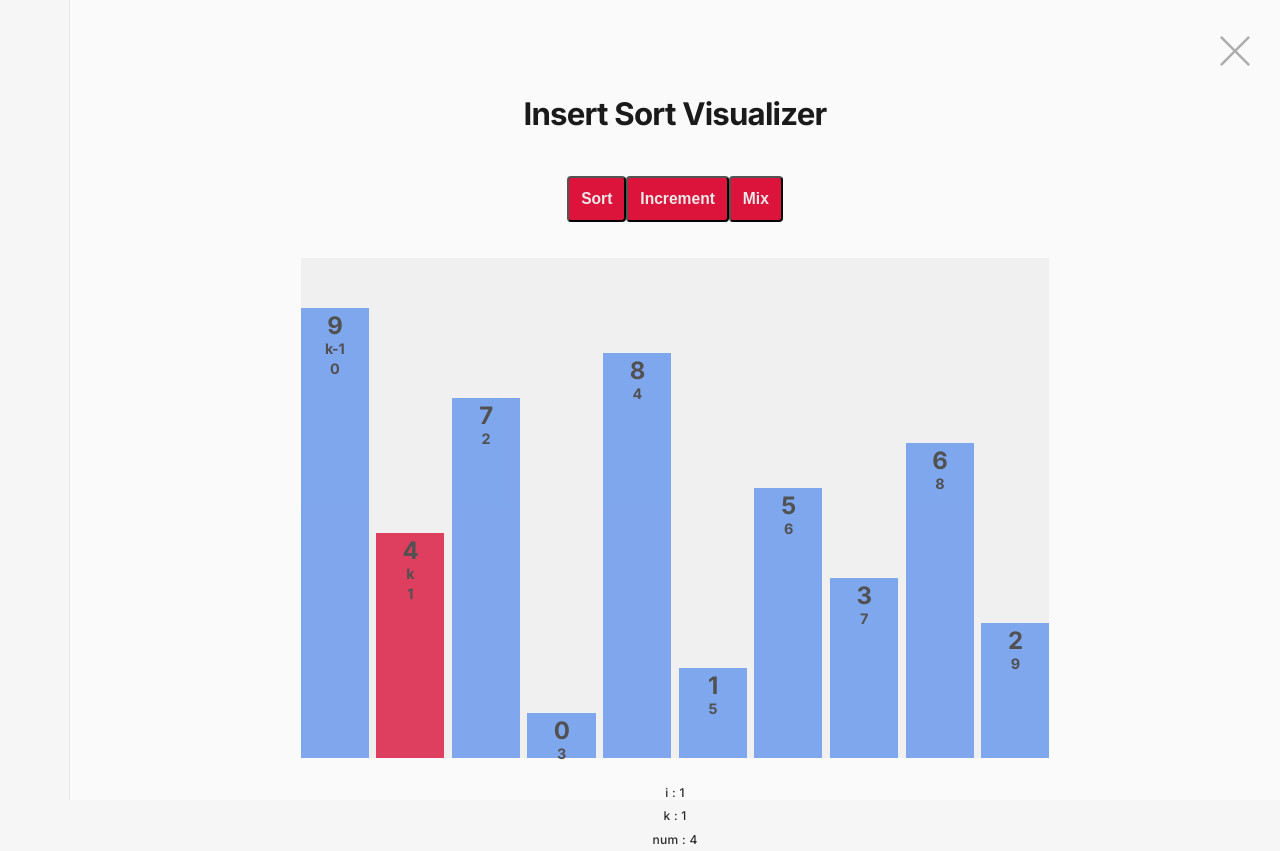
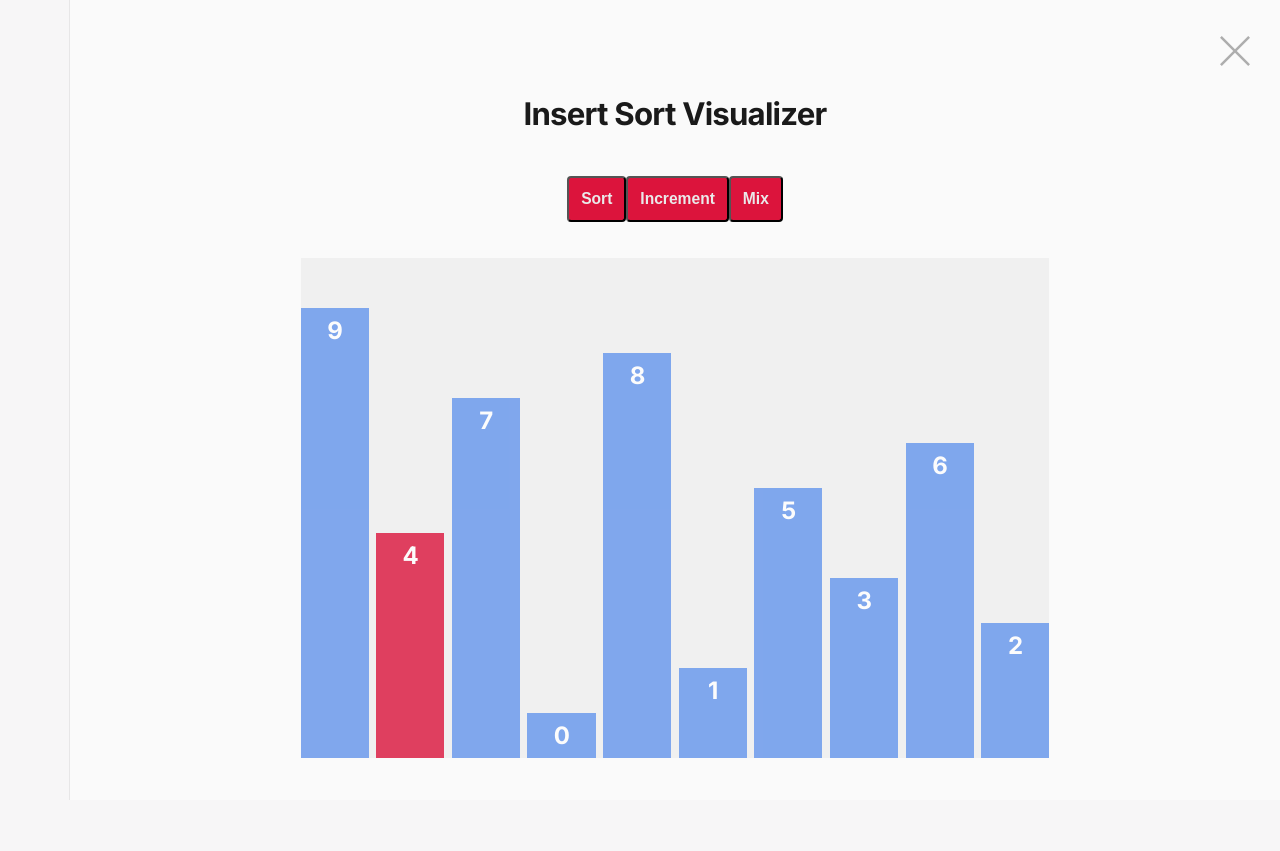
Before and after one commit to denniswritescode/denniscodes.io, a React (Create React App) app: page /experiments/insert-sort in a window 1280 px wide. Shown: the top 851 px of the page. After the commit the page ends 800 px from the top, so only its background shows below. Built offline with nearby package versions, Linux system fonts and the light colour scheme.

Commit message:
its a (simple) release.

```diff
--- a/src/Pages/Experiments/ExperimentList/Sorting/BarGraph/Bar/Bar.css
+++ b/src/Pages/Experiments/ExperimentList/Sorting/BarGraph/Bar/Bar.css
@@ -5,7 +5,7 @@
   opacity: 0.8;
   position: absolute;
   bottom: 0;
-  transition-delay: 100ms;
+  transition-delay: 20ms;
   transition-property: left;
   font-size: 2rem;
   font-weight: 700;
@@ -41,7 +41,8 @@
 .bar h5,
 .bar h6 {
   line-height: .8;
-  margin:8px 0;
+  margin:13px 0 0;
+  color: white;
 }
 
 .bar h4 {
--- a/src/Pages/Experiments/ExperimentList/Sorting/BarGraph/Bar/Bar.js
+++ b/src/Pages/Experiments/ExperimentList/Sorting/BarGraph/Bar/Bar.js
@@ -8,10 +8,8 @@ function Bar({ order, value, active, k }) {
   };
 
   return (
-  <div className={`t400 bar p${order} ${active ? 'active' : ''}`} style={barStyle}>
+  <div className={`t200 bar p${order} ${active ? 'active' : ''}`} style={barStyle}>
     <h4>{value}</h4>
-    <h5>{k === order ? "k": ""}{k-1 === order ? "k-1": ""}</h5>
-    <h6>{order}</h6>
   </div>
   );
 }
--- a/src/Pages/Experiments/ExperimentList/Sorting/InsertSort/InsertSort.js
+++ b/src/Pages/Experiments/ExperimentList/Sorting/InsertSort/InsertSort.js
@@ -44,7 +44,7 @@ class InsertSort extends Component {
   startSort() {
     this.interval = setInterval(() => {
       this.sortOne();
-    }, 500);
+    }, 300);
   }
 
   sortOne() {
@@ -53,7 +53,6 @@ class InsertSort extends Component {
       if(state.i >= state.bars.length) {
         this.sorted = true;
         clearInterval(this.interval);
-        alert('done!');
         return state;
       }
 
@@ -134,10 +133,8 @@ class InsertSort extends Component {
           <BarGraph bars={this.state.bars} active={this.state.num?.value} k={this.state.k} />
 
         </div>
-        <br />
-        i : {this.state.i}<br />
-        k : {this.state.k}<br />
-        num : {this.state.num?.value}
+
+        <h2>{this.sorted ? "SORTED" : ""}</h2>
 
       </div>
 
--- a/src/Pages/Experiments/Experiments.js
+++ b/src/Pages/Experiments/Experiments.js
@@ -30,7 +30,7 @@ function Experiments({ location }) {
 
             <Route exact path="/experiments/insert-sort" component={InsertSort} />
 
-            <div className="close t600">
+            <div className="close t200">
 
               <Link
                 to={location.pathname === "/experiments" ? "/" : "/experiments"}
```
